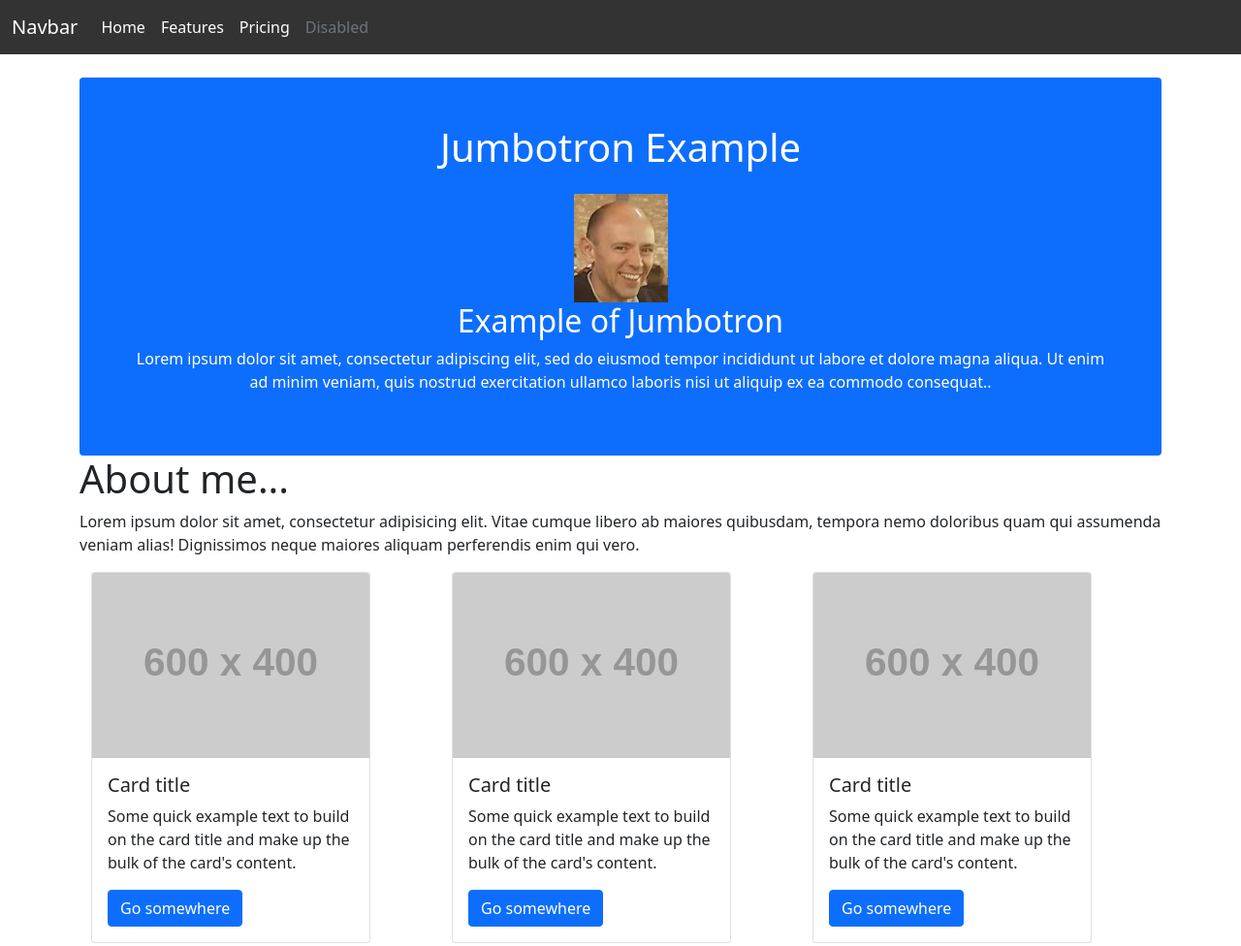
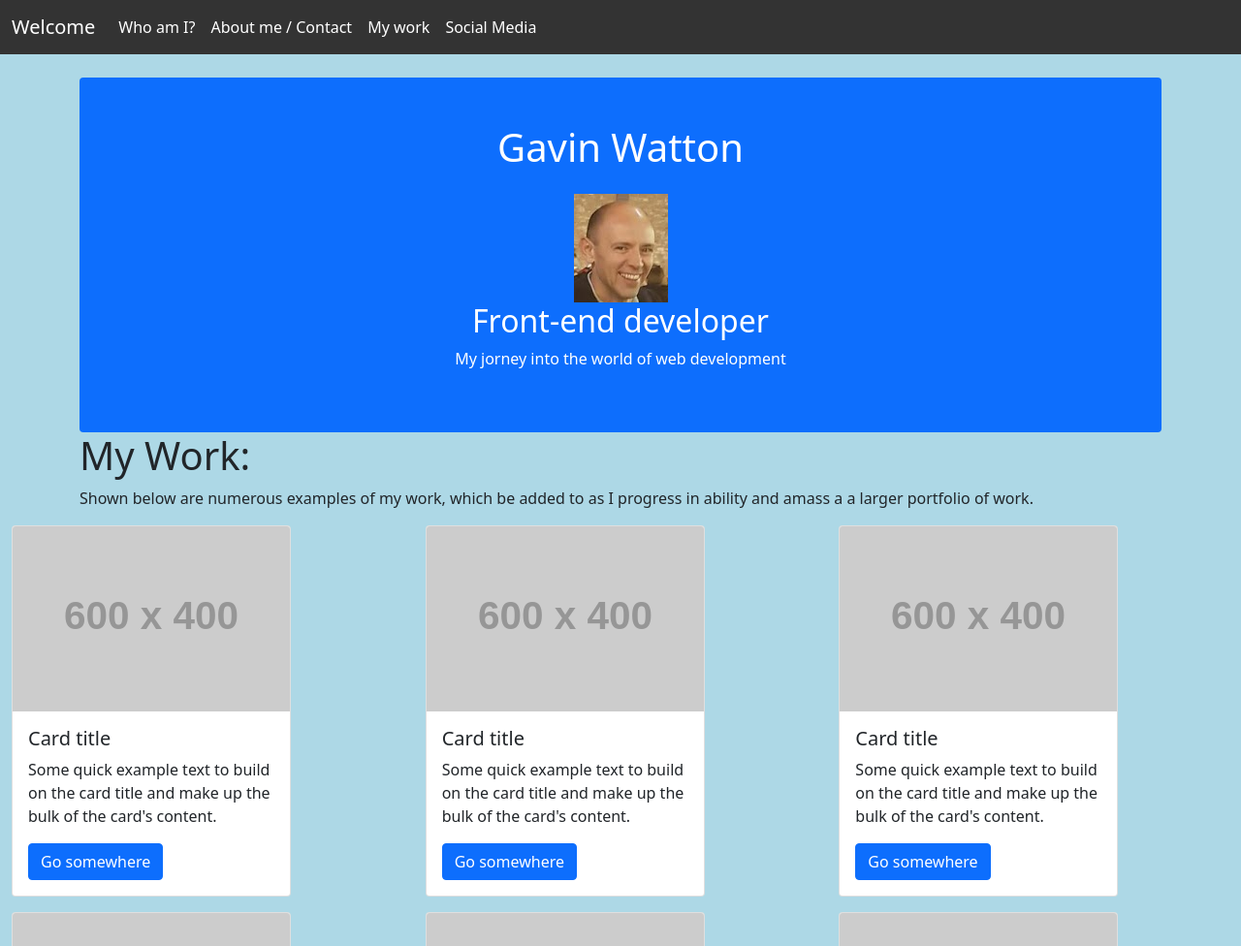
Before and after one commit to GJWhat/Bootstrap-Portfolio, a plain HTML site: page index.html in a window 1280 px wide. Shown: the top 976 px of the page at 97% size. Drawn offline with nearby package versions, Linux system fonts and the light colour scheme; placeholder pictures from the web are drawn by us.

Commit message:
added links

```diff
--- a/css/style.css
+++ b/css/style.css
@@ -1,4 +1,8 @@
 /* style.css */
+
+body {
+    background-color: lightblue !important;
+  }
 
 /* CSS for hover effect and box shadow on buttons */
 .card-body .btn-primary {
@@ -41,6 +45,7 @@
   }
 
  /* Style for the footer links */
+
 .footer-link {
     color: #000; /* Default color */
     text-decoration: none; /* Remove underline */
--- a/index.html
+++ b/index.html
@@ -3,7 +3,7 @@
 <head>
     <meta charset="UTF-8">
     <meta name="viewport" content="width=device-width, initial-scale=1.0">
-    <link rel="stylesheet" href="./css/style.css"
+    <link rel="stylesheet" href="./css/style.css"> <!-- Link to CSS -->
     <!--Bootstap 5  -->
     <link href="https://cdn.jsdelivr.net/npm/bootstrap@5.0.2/dist/css/bootstrap.min.css" rel="stylesheet" integrity="sha384-EVSTQN3/azprG1Anm3QDgpJLIm9Nao0Yz1ztcQTwFspd3yD65VohhpuuCOmLASjC" crossorigin="anonymous">
     <script src="https://cdn.jsdelivr.net/npm/bootstrap@5.0.2/dist/js/bootstrap.bundle.min.js" integrity="sha384-MrcW6ZMFYlzcLA8Nl+NtUVF0sA7MsXsP1UyJoMp4YLEuNSfAP+JcXn/tWtIaxVXM" crossorigin="anonymous"></script>
@@ -12,16 +12,16 @@
     <!-- Nav bar -->
     <nav class="navbar navbar-expand-lg bg-body-tertiary">
         <div class="container-fluid">
-          <a class="navbar-brand" href="#">Navbar</a>
+          <a class="navbar-brand" href="#">Welcome</a>
           <button class="navbar-toggler" type="button" data-bs-toggle="collapse" data-bs-target="#navbarNavAltMarkup" aria-controls="navbarNavAltMarkup" aria-expanded="false" aria-label="Toggle navigation">
             <span class="navbar-toggler-icon"></span>
           </button>
           <div class="collapse navbar-collapse" id="navbarNavAltMarkup">
             <div class="navbar-nav">
-              <a class="nav-link active" aria-current="page" href="#">Home</a>
-              <a class="nav-link" href="#">Features</a>
-              <a class="nav-link" href="#">Pricing</a>
-              <a class="nav-link disabled">Disabled</a>
+              <a class="nav-link active" aria-current="page" href="#section2">Who am I?</a>
+              <a class="nav-link" href="#section4">About me / Contact</a>
+              <a class="nav-link" href="#section3">My work</a>
+              <a class="nav-link" href="#section5">Social Media</a>
             </div>
           </div>
         </div>
@@ -29,29 +29,32 @@
     <!-- Nav bar end>
 
     <!-- Jumbotron w/portrait -->
-    <div class="container mt-3">
+        <section id="section2>
+        <div class="container mt-3">
         <div class="text-center">
             </div>
             <div class="mt-4 p-5 bg-primary text-white rounded text-center">
-            <h1 class="mb-4">Jumbotron Example</h1><img src="./css/images/profile pic.png" alt="portrait">
-            <h2>Example of Jumbotron</h2>
-          <p>Lorem ipsum dolor sit amet, consectetur adipiscing elit, sed do eiusmod tempor incididunt ut labore et dolore magna aliqua. Ut enim ad minim veniam, quis nostrud exercitation ullamco laboris nisi ut aliquip ex ea commodo consequat..</p>
+            <h1 class="mb-4">Gavin Watton</h1><img src="./css/images/profile pic.png" alt="portrait">
+            <h2>Front-end developer</h2>
+          <p>My jorney into the world of web development</p>
         </div>
-      </div>
-    <!-- Jumboton end -->
+        </section></div>
+        <!-- Jumboton end -->
 
     <!-- Grid 'About me' -->
+    <section id="section3">
     <div class="container">
-        <div class="row justify-content-md-center">
+        <div class="row justify-content-md-left">
           <div class="col col-lg-2">
           </div>
-          <div class="col-md-auto">
-            <h1>About me...</h1>
-            <p>Lorem ipsum dolor sit amet, consectetur adipisicing elit. Vitae cumque libero ab maiores quibusdam, tempora nemo doloribus quam qui assumenda veniam alias! Dignissimos neque maiores aliquam perferendis enim qui vero.</p>
+          <div class="col-md-left">
+            <h1>My Work:</h1>
+            <p>Shown below are numerous examples of my work, which be added to as I progress in ability and amass a a larger portfolio of work.</p>
           </div>
           <div class="col col-lg-2">
          </div>
         </div>
+    </section>
     <!-- Grid 'About me'end -->
 
    <!--grid begins  -->
@@ -125,6 +128,7 @@
 
   <!-- Skills/Contact section beginning -->
   <div class="container">
+    <section id="section4">
     <div class="row">
       <div class="col-md-6 mb-3">
         <div class="card" style="width: 100%; background-color: rgba(21, 20, 20, 0.5);">
@@ -162,6 +166,7 @@
    <!-- Skills/Contact section beginning -->
 
   <footer class="card">
+    <section id="section5">
     <div class="card-header">
       Featured
     </div>
@@ -170,9 +175,9 @@
       <p class="card-text">With supporting text below as a natural lead-in to additional content.</p>
       <div class="text-center"></div>
         <div class="d-flex justify-content-center">
-            <a href="#" class="btn btn-primary mx-2 footer-link">Go somewhere</a>
-            <a href="#" class="btn btn-primary mx-2 footer-link">Go somewhere</a>
-            <a href="#" class="btn btn-primary mx-2 footer-link">Go somewhere</a>
+            <a href="https://twitter.com/home?lang=en-gb" class="btn btn-primary mx-2 footer-link">Twitter</a>
+            <a href="https://www.instagram.com/" class="btn btn-primary mx-2 footer-link">Instagram</a>
+            <a href="https://en-gb.facebook.com/" class="btn btn-primary mx-2 footer-link">Facebook</a>
     </footer>
   </div>
 
```
